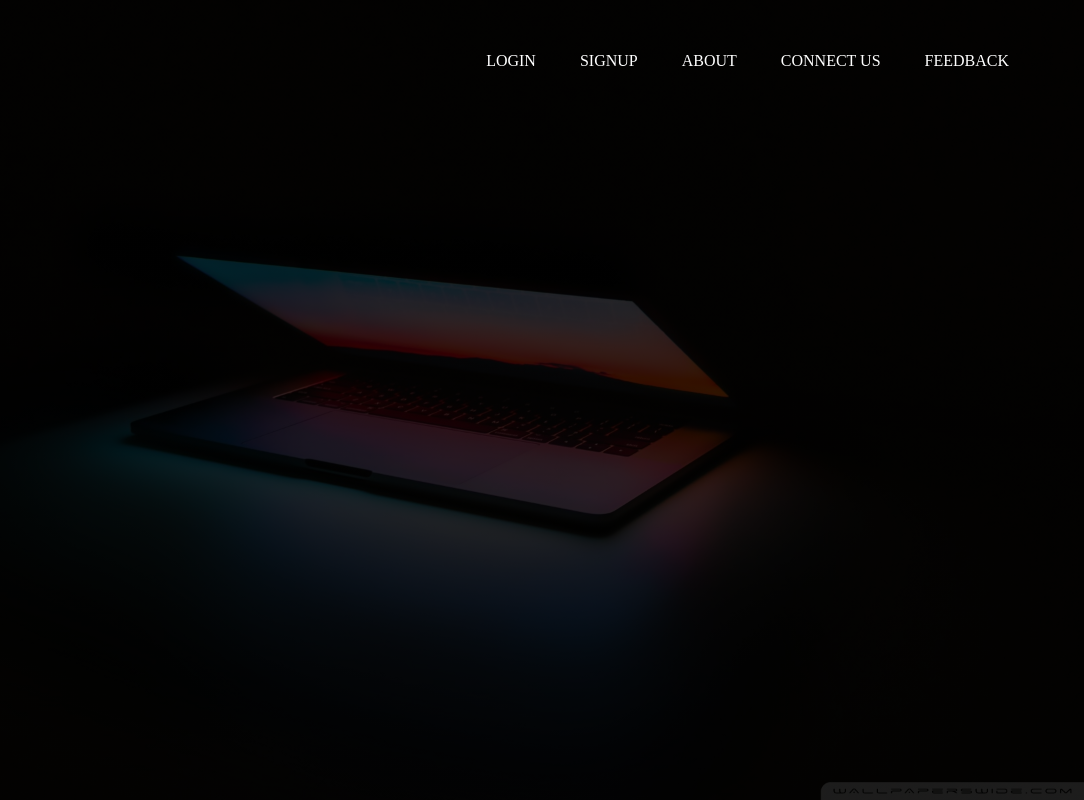
After one commit to miyatrayash/connectus, a Django app: a page that uses loginmodule/templates/home.html in a window 1280 px wide. The commit adds this page. Shown: the whole page, without its empty margins (196-1280 px from the left). Run offline with Django 3.2, Linux system fonts and the light colour scheme.

Commit message:
added home page (not done)

```diff
--- a/loginmodule/static/css/style.css
+++ b/loginmodule/static/css/style.css
@@ -9,9 +9,9 @@ body {
 	margin: 0;
 	padding: 0;
 	font-family: sans-serif;
-	background: url(/static/img/bg.jpg) no-repeat;
+	/* background: url(/static/img/bg.jpg) no-repeat;
 	background-size: 100% auto;
-	/* background-color: red; */
+	background-color: red; */
 }
 .login-box {
 	width: 280px;
--- /dev/null
+++ b/loginmodule/static/css/style_Home.css
@@ -0,0 +1,72 @@
+*{
+    margin: 0;
+    padding: 0;
+    font-family: Century Gothic;
+}
+header {
+	background: linear-gradient(rgba(0, 0, 0, 0.8), rgba(0, 0, 0, 0.8)),url(../img/mac.jpg);
+	height: 100vh;
+	-webkit-background-size: cover;
+	background-size: cove;
+	position: relative;
+}
+.main{
+    width: 1170px;
+	margin: auto;
+}
+.logo {
+	text-align:left;
+    text-overflow: left;
+    top : 55 px ;
+    left : 60 px;
+    position: absolute;
+    color: #fff;
+}
+ul{
+    float: right;
+	list-style: none;
+	margin-top: 30px;
+}
+ul li{
+    display: inline-block;
+}
+ul li a{
+    color: #fff;
+	text-decoration: none;
+	padding: 5px 20px;
+	font-family: poppins;
+	font-size: 16px;
+	text-transform: uppercase;
+}
+ul li a :hover{
+
+	background: #fff;
+	color: #333;
+
+}
+.test{
+    background-color: #fff;
+    width : 100 px ;height : 100 px;
+    position: absolute;
+}
+@media (max-width:600px) {
+    .main{
+        width: 100%;
+    }
+
+    .logo {
+    float: none;
+    width: 50%;
+    text-align: center;
+    margin: auto;
+    }
+
+    ul{
+        float: none;
+		margin-top: 0;
+    }
+    ul li a{
+        padding: 5px;
+		font-size: 11px;
+    }
+}
--- a/loginmodule/templates/base.html
+++ b/loginmodule/templates/base.html
@@ -4,7 +4,7 @@
 
 <head>
     <meta charset="utf­8">
-    <title>MyLogin!</title>
+    <title>MyHome!</title>
 </head>
 
 <body>
--- /dev/null
+++ b/loginmodule/templates/home.html
@@ -0,0 +1,32 @@
+<!DOCTYPE html>
+
+<html lang="en">
+
+<head>
+    <meta charset="utf­8">
+    <title>MyHome!</title>
+</head>
+
+<body>
+    {% load static %}
+    <link rel="stylesheet" type="text/css" href="{% static 'css/style_Home.css' %}" />
+
+    <header >
+        <h3 text-color="white">
+            Connect Us
+        </h3>
+        <div class="main">
+            <ul class="ulist">
+                <li class="list"><a href="#">LOGIN </a></li>
+                <li><a href="#">SIGNUP </a></li>
+                <li><a href="#">About </a></li>
+                <li><a href="#">CONNECT US </a></li>
+                <li><A href="#">FEEDBACK </A></li>
+            </ul>
+        </div>
+        <div class="test">
+
+        </div>
+    </header>
+</body>
+</html>
--- a/loginmodule/templates/login.html
+++ b/loginmodule/templates/login.html
@@ -6,7 +6,7 @@
 <div class="login-box">
        <form action="/loginmodule/auth/" method = "post">{% csrf_token %}
         <div class="textbox">
-           <h2> <br><br>Login</h2>
+           <h2> <br><br>Login .</h2>
         <em class="fas fa-user"></em>
             <input type="text" name = "username" value = "" id="username" placeholder="Username">
         </div>
--- a/loginmodule/urls.py
+++ b/loginmodule/urls.py
@@ -1,5 +1,5 @@
 from django.urls import path
-from loginmodule.views import login, auth_view, logout,logged_in, invalid_login
+from loginmodule.views import login, auth_view, logout,logged_in, invalid_login,home_screen
 from django.contrib.auth import views as auth_views
 from django.conf.urls import url
 from django.contrib.staticfiles.urls import staticfiles_urlpatterns
@@ -10,6 +10,7 @@ urlpatterns = [
     url(r'^logout/$', logout),
     url(r'^logged_in/$', logged_in),
     url(r'^invalid_login/$', invalid_login),
+    url(r'^home_screen/$', home_screen),
 ]
 
 urlpatterns += staticfiles_urlpatterns()
--- a/loginmodule/views.py
+++ b/loginmodule/views.py
@@ -39,3 +39,6 @@ def invalid_login(request):
 def logout(request):
     auth.logout(request)
     return render(request,'logout.html')
+
+def home_screen(request):
+    return render(request,'home.html')
```
Also changed, not shown: loginmodule/static/img/logo.png (added), loginmodule/static/img/mac.jpg (added).
